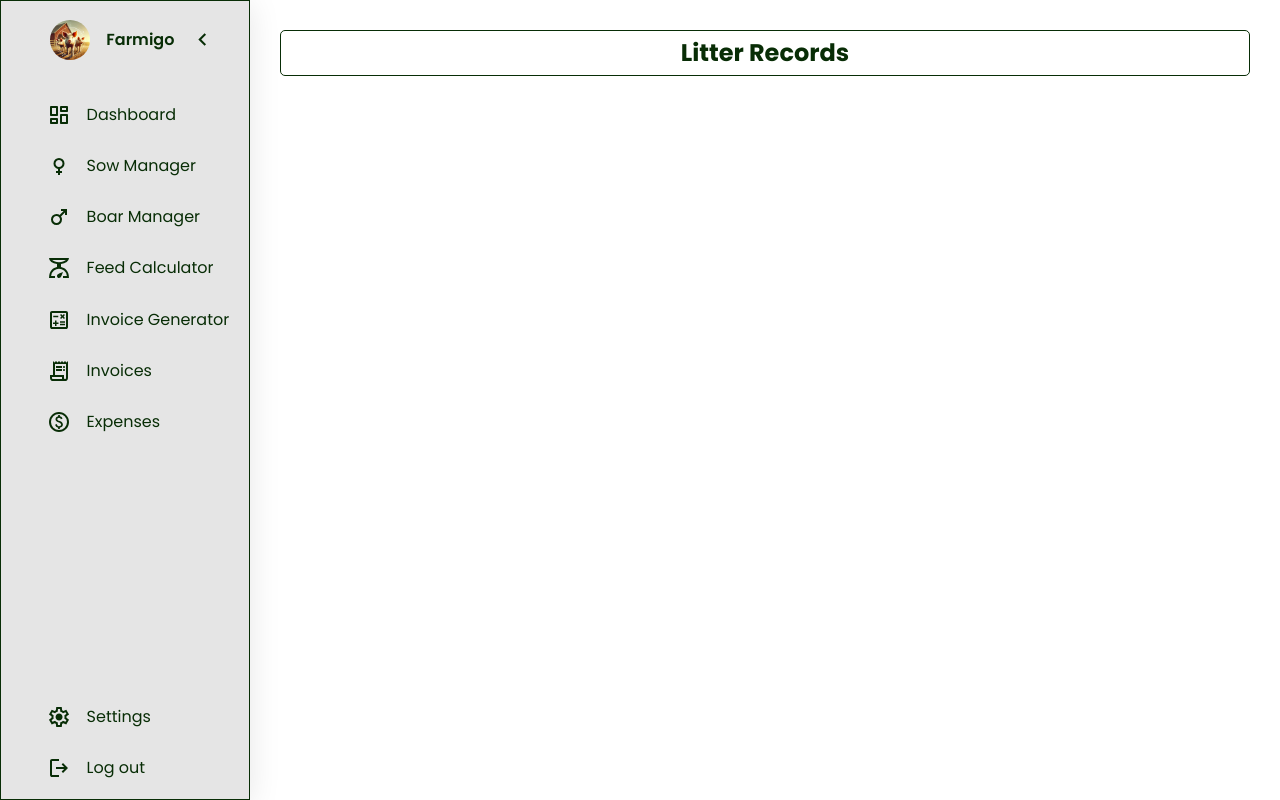
After one commit to WhiteHatOracle/python-pig-management-system, a Flask app: page /litter-records in a window 1280 px wide. The commit adds this page. Run offline with Flask 3, Linux system fonts and the light colour scheme; a user stored in the database is signed in.

Commit message:
litter records html page created

```diff
--- a/app.py
+++ b/app.py
@@ -722,6 +722,11 @@ def sow_service_records(sow_id):
 
     return render_template('sow_service_records.html', sow=sow, form=form)
 
+@app.route('/litter-records', methods=['POST','GET'])
+@login_required
+def litter_records():
+    return render_template('litterRecord.html')
+
 @app.route('/delete-service-record/<int:record_id>', methods=['POST'])
 @login_required
 def delete_service_record(record_id):
--- /dev/null
+++ b/templates/litterRecord.html
@@ -0,0 +1,15 @@
+{% extends 'home.html' %}
+{% block title %}
+Litter Records for {{ sow.sowID }}
+{% endblock %}
+{% block head %}
+<meta name="viewport" content="width=device-width, initial-scale=1.0">
+<link rel="stylesheet" href="{{ url_for('static', filename='css/home.css' )}}">
+<script type="text/javascript" src="{{ url_for('static', filename='js/home.js')}}" defer></script>
+
+{% endblock %}
+{% block content %}
+<main>
+    <h2>Litter Records</h2>
+</main>
+{% endblock %}
--- a/templates/sow_service_records.html
+++ b/templates/sow_service_records.html
@@ -70,7 +70,7 @@
                 <td data-cell="Action Date:">{{ record.action_date.strftime('%d-%b-%Y') }}</td>
                 <td data-cell="Due Date:">{{ record.due_date.strftime('%d-%b-%Y') }}</td>
                 <td class="actions-column">
-                    <form class="form-btns" action="">
+                    <form class="form-btns" action="{{ url_for('litter_records')}}">
                         <button class="action-btn">
                             <span class="action-txt">Details</span>
                             <svg class="icon" xmlns="http://www.w3.org/2000/svg" height="24px" viewBox="0 -960 960 960" width="24px" fill="#333"><path d="M320-240h320v-80H320v80Zm0-160h320v-80H320v80ZM240-80q-33 0-56.5-23.5T160-160v-640q0-33 23.5-56.5T240-880h320l240 240v480q0 33-23.5 56.5T720-80H240Zm280-520v-200H240v640h480v-440H520ZM240-800v200-200 640-640Z"/></svg>
```
